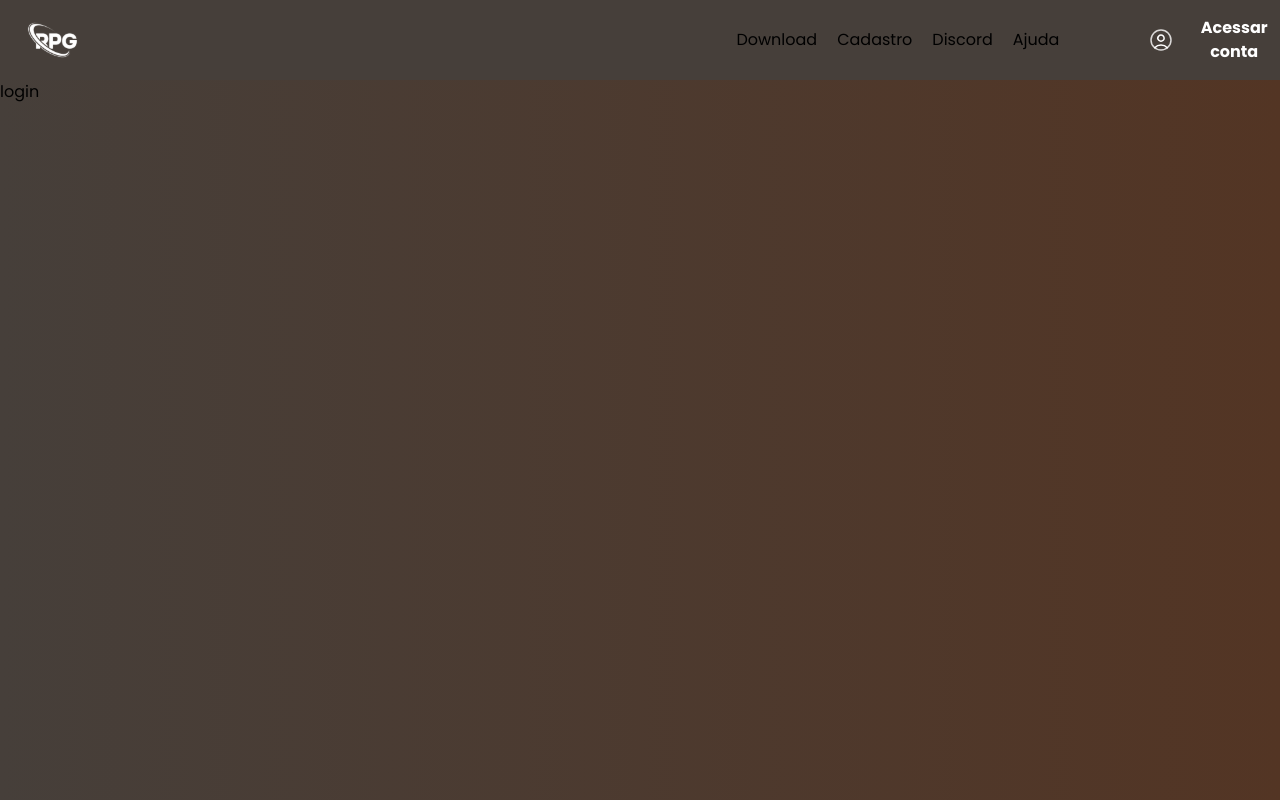
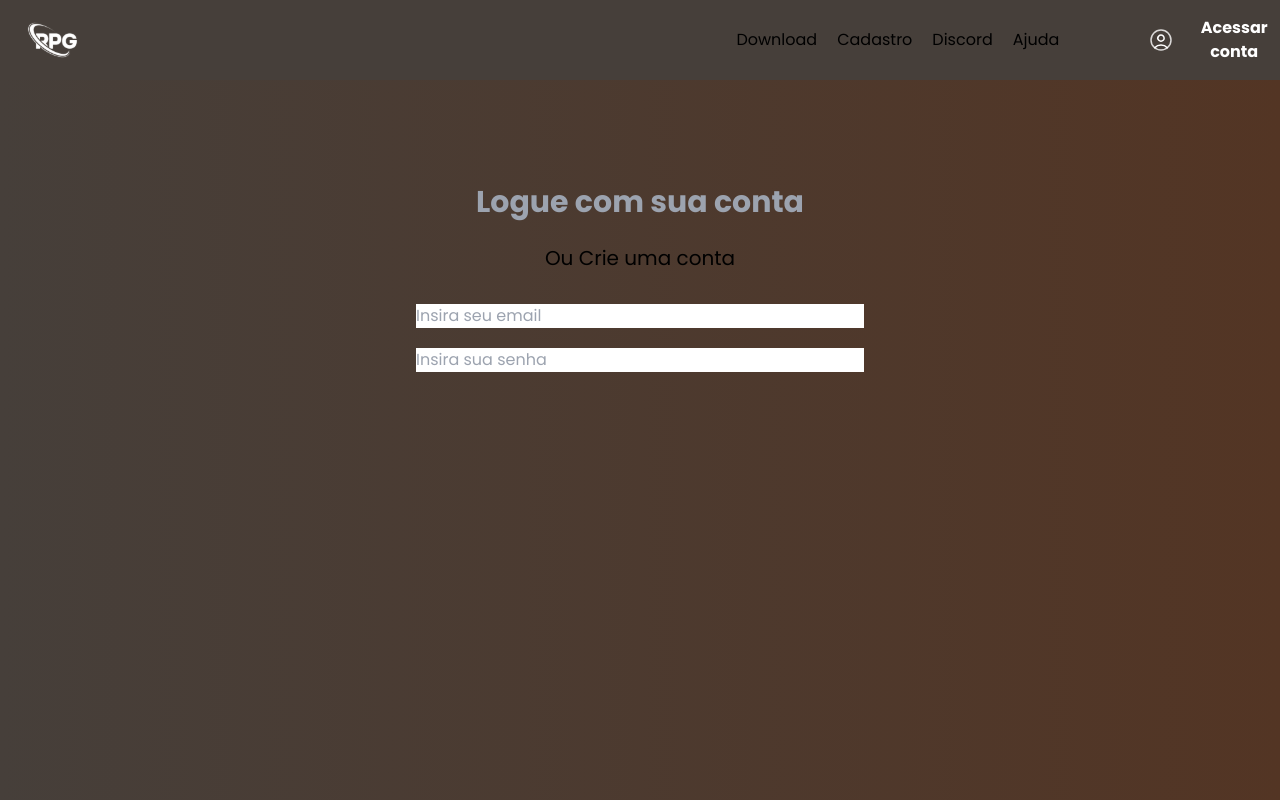
Before and after one commit to DigoFernandes/RPGVaultWeb, a Next.js app: page /login in a window 1280 px wide. Built offline with nearby package versions, Linux system fonts and the light colour scheme.

Commit message:
Criação de das paginas e estilizacao do login

```diff
--- a/src/app/ajuda/page.tsx
+++ b/src/app/ajuda/page.tsx
@@ -1,7 +1,11 @@
+import Container from '@/components/Container'
 import React from 'react'
 
 export default function page() {
   return (
-    <div>ajuda</div>
+
+    <Container>
+       <a href='#'>aas</a>
+    </Container>
   )
 }
--- a/src/app/login/page.tsx
+++ b/src/app/login/page.tsx
@@ -1,7 +1,22 @@
-import React from 'react'
+import React from "react";
 
 export default function page() {
   return (
-    <div>login</div>
-  )
+    <div className="min-h-full flex items-center justify-center mt-20">
+      <div className="max-w-md w-full space-y-8">
+        <div>
+          <h2 className="mt-6 text-center text-3xl font-extrabold text-gray-400">Logue com sua conta</h2>
+          <p className="mt-6 text-center text-xl">
+            Ou
+            <a href="/cadastro"> Crie uma conta</a>
+          </p>
+        </div>
+
+        <form action="" className="flex flex-col gap-5">
+          <input placeholder="Insira seu email" type="email" name="" id="" />
+          <input placeholder="Insira sua senha" type="password" name="" id="" />
+        </form>
+      </div>
+    </div>
+  );
 }
```
